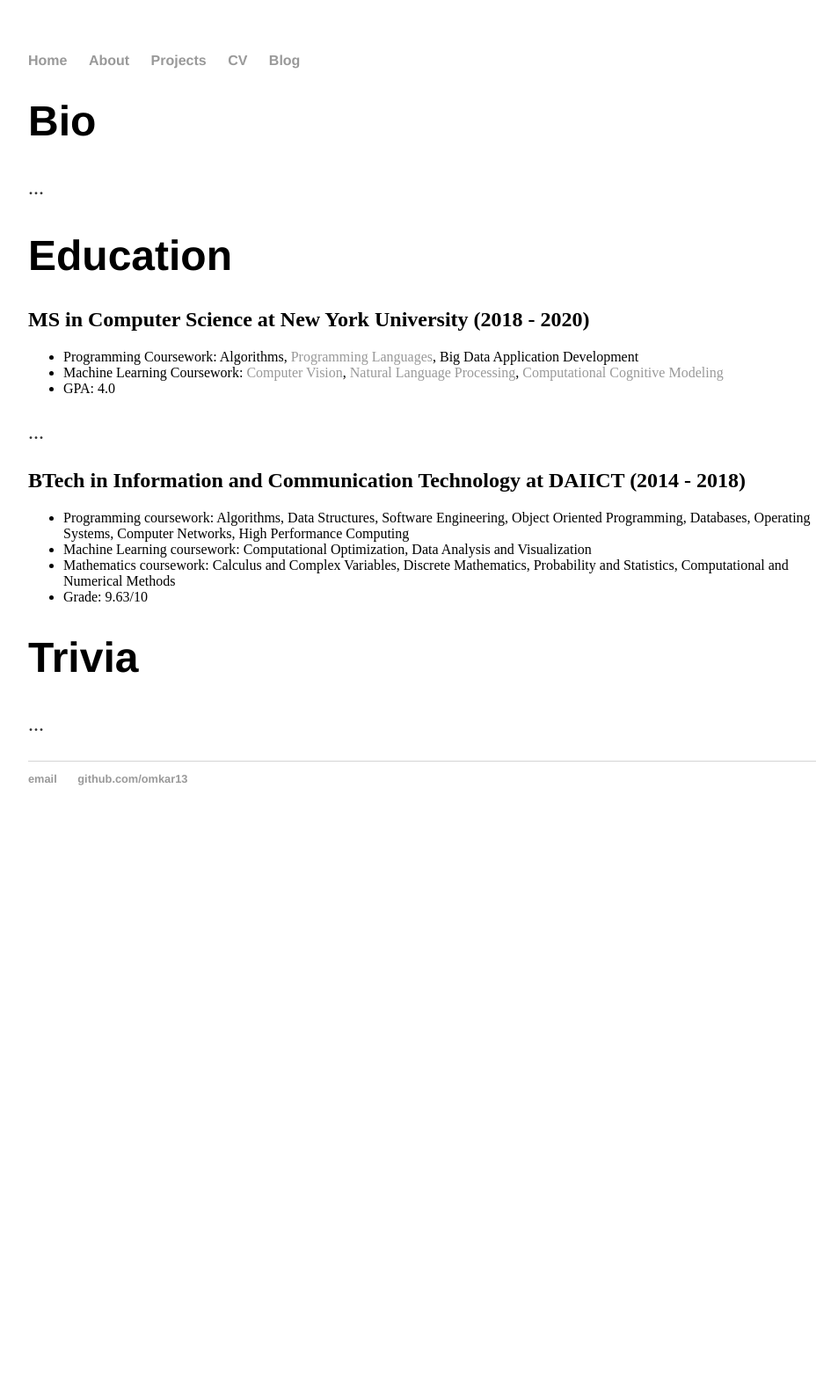
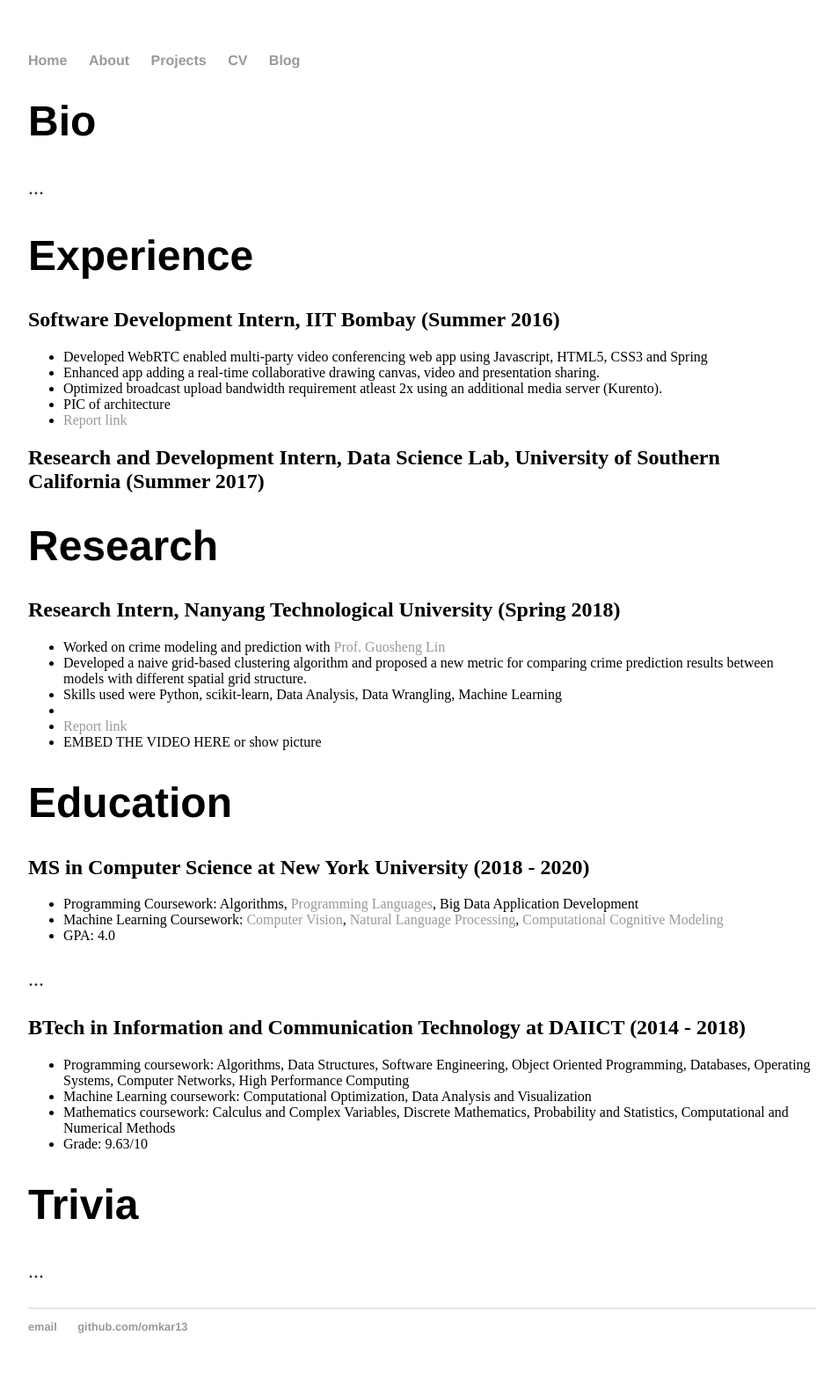
Before and after one commit to omkar13/omkar13.github.io, a Jekyll site: the page built from about/index.html, in a window 1280 px wide. Shown: the whole page at 88% size, without its empty margins (160-1113 px from the left). Built offline with Jekyll 4.4.1, drawn with Linux system fonts in a browser that asks for light colours; before the commit the page ends 953 px from its top, so only the background shows below that.

Commit message:
Update index.html

```diff
--- a/about/index.html
+++ b/about/index.html
@@ -6,6 +6,26 @@
 	<h1>Bio</h1>
 	<p>...</p>
 
+	<h1>Experience</h1>
+	<h2>Software Development Intern, IIT Bombay (Summer 2016)</h2>
+		<ul>
+			<li>Developed WebRTC enabled multi-party video conferencing web app using Javascript, HTML5, CSS3 and Spring</li>
+			<li>Enhanced app adding a real-time collaborative drawing canvas, video and presentation sharing.</li>
+			<li>Optimized broadcast upload bandwidth requirement atleast 2x using an additional media server (Kurento).</li>
+			<li> PIC of architecture </li>
+			<li><a href = "/iitb_report">Report link</a></li>
+		</ul>
+	<h2>Research and Development Intern, Data Science Lab, University of Southern California (Summer 2017)</h2>
+
+	<h1>Research</h1>
+	<h2>Research Intern, Nanyang Technological University (Spring 2018)</h2>
+		<ul>
+			<li>Worked on crime modeling and prediction with <a href = "https://guosheng.github.io/" >Prof. Guosheng Lin</a></li>
+			<li>Developed a naive grid-based clustering algorithm and proposed a new metric for comparing crime prediction results between models with different spatial grid structure. </li>
+			<li>Skills used were Python, scikit-learn, Data Analysis, Data Wrangling, Machine Learning<li>
+			<li><a href = "/ntu_report">Report link</a></li>
+			<li>EMBED THE VIDEO HERE or show picture</li>
+		</ul>
 	<h1>Education</h1>
 
 	<h2>MS in Computer Science at New York University (2018 - 2020)</h2>
```
